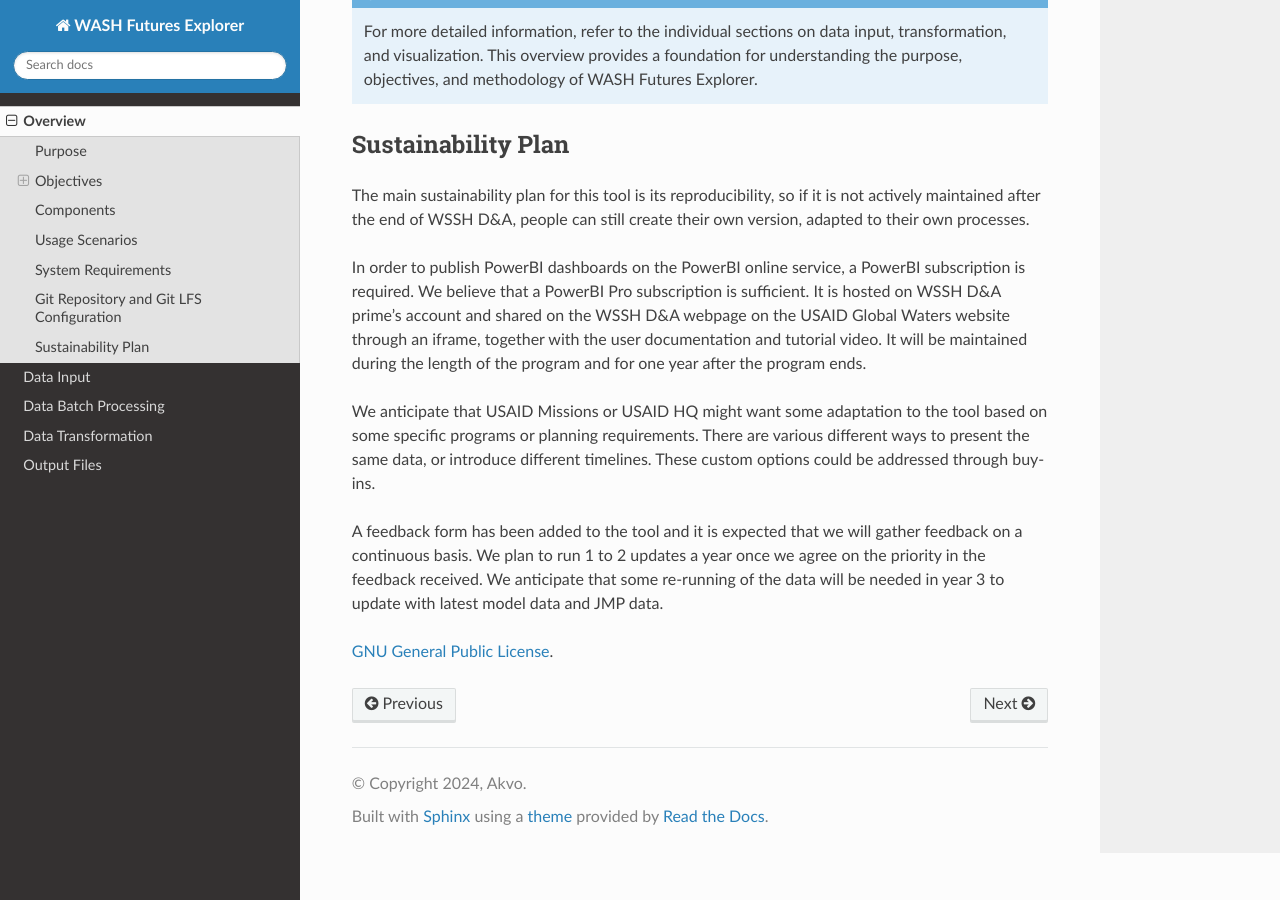
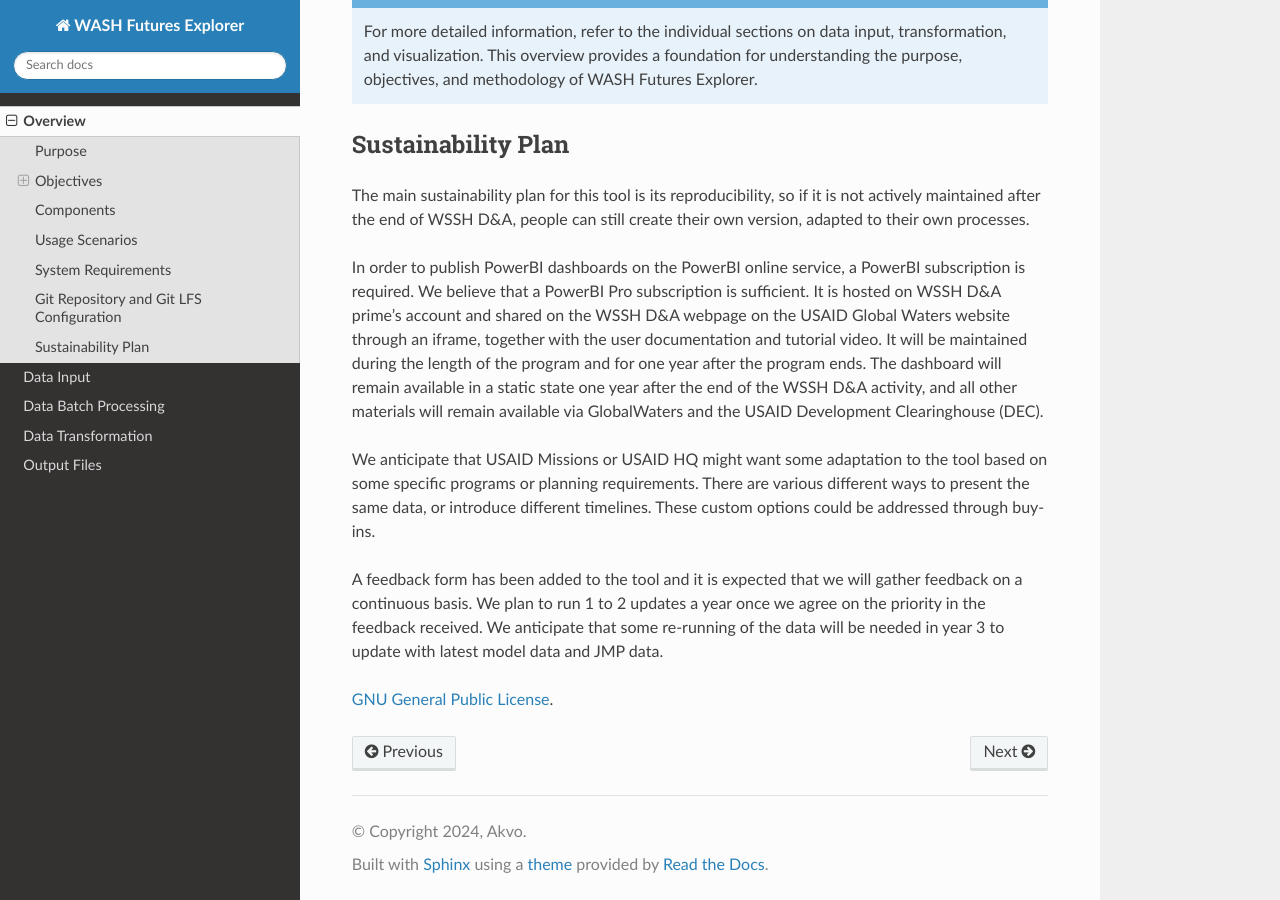
Before and after one commit to akvo/wash-futures-explorer, a Sphinx documentation site: the page built from docs/overview.rst, in a window 1280 px wide and 900 px high, scrolled down 2987 px. Built offline with Sphinx 7.4.7 and the Read the Docs theme 3.1.0, drawn with Linux system fonts in a browser that asks for light colours; pages that are not in the unit, such as notebooks, are missing from menus.

Commit message:
Update overview.rst

```diff
--- a/docs/overview.rst
+++ b/docs/overview.rst
@@ -99,7 +99,7 @@ The main sustainability plan for this tool is its reproducibility, so if it is n
 
 Embedding the Tool Into USAID Systems
 -------------------------------------
-In order to publish PowerBI dashboards on the PowerBI online service, a PowerBI subscription is required. We believe that a PowerBI Pro subscription is sufficient. It is hosted on WSSH D&A prime’s account and shared on the WSSH D&A webpage on the USAID Global Waters website through an iframe, together with the user documentation and tutorial video. It will be maintained during the length of the program and for one year after the program ends.
+In order to publish PowerBI dashboards on the PowerBI online service, a PowerBI subscription is required. We believe that a PowerBI Pro subscription is sufficient. It is hosted on WSSH D&A prime’s account and shared on the WSSH D&A webpage on the USAID Global Waters website through an iframe, together with the user documentation and tutorial video. It will be maintained during the length of the program and for one year after the program ends. The dashboard will remain available in a static state one year after the end of the WSSH D&A activity, and all other materials will remain available via GlobalWaters and the USAID Development Clearinghouse (DEC).
 
 Talking Points, Capacity Building and Other Uses From The Mission
 -----------------------------------------------------------------
@@ -107,7 +107,7 @@ We anticipate that USAID Missions or USAID HQ might want some adaptation to the
 
 Continuous improvement
 ----------------------
-A feedback form has been added to the tool and it is expected that we will gather feedback on a continuous basis.  We plan to run 1 to 2 updates a year once we agree on the priority in the feedback received. We anticipate that some re-running of the data will be needed in year 3 to update with latest model data and JMP data.
+A feedback form has been added to the tool and it is expected that we will gather feedback on a continuous basis. We plan to run 1 to 2 updates a year once we agree on the priority in the feedback received. We anticipate that some re-running of the data will be needed in year 3 to update with latest model data and JMP data.
 
 Licensing
 ---------
```
